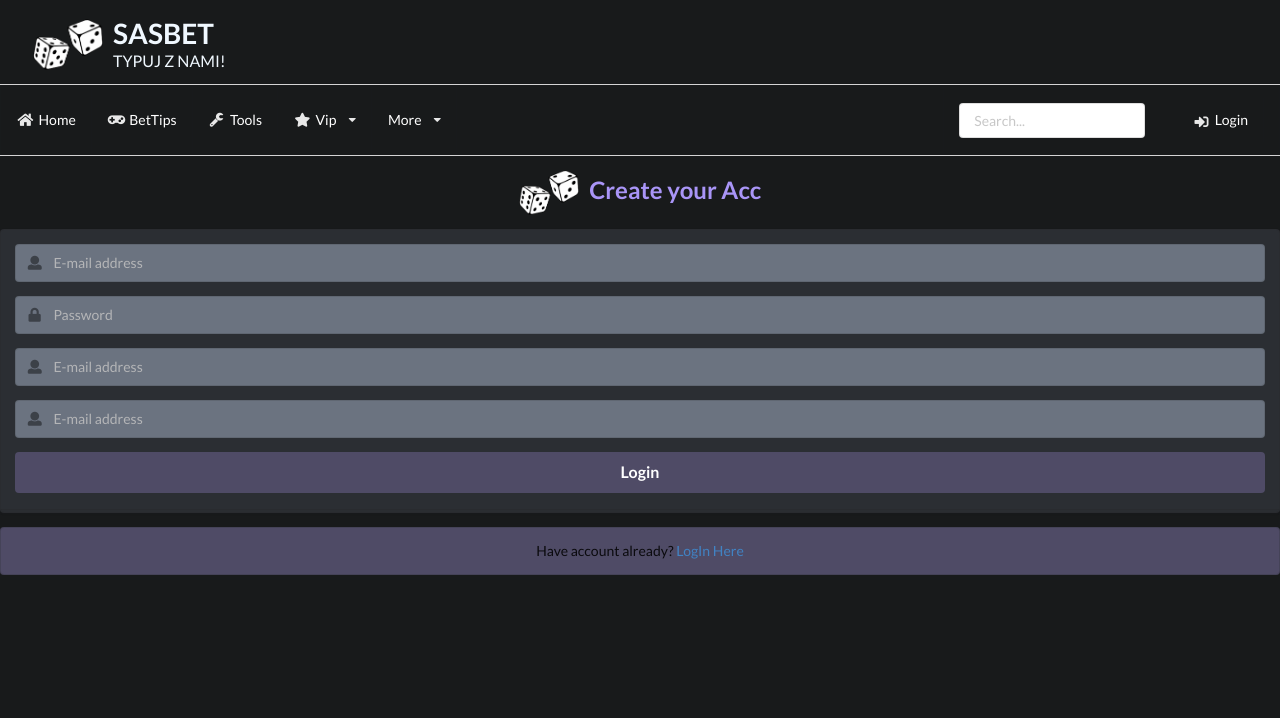
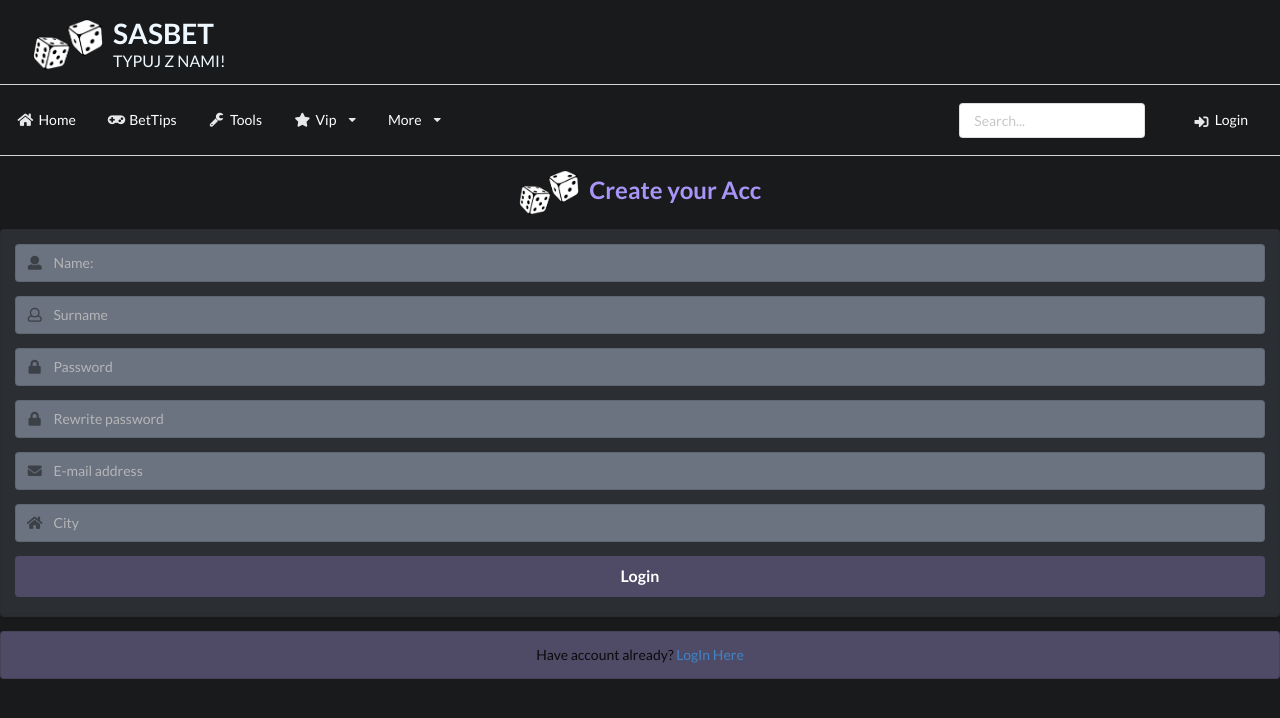
Before and after one commit to udaceue/betTipsAppv2, a React (Create React App) app in the folder client/: page /SignUp in a window 1280 px wide. Shown: the top 718 px of the page. Built offline with nearby package versions, Linux system fonts and the light colour scheme.

Commit message:
added basic fields in  signUp component to register user

```diff
--- a/client/src/components/SignUp.jsx
+++ b/client/src/components/SignUp.jsx
@@ -28,8 +28,19 @@ function SignUp() {
                 <i className="user icon" />
                 <input
                   type="text"
-                  name="email"
-                  placeholder="E-mail address"
+                  name="name"
+                  placeholder="Name:"
+                />
+              </div>
+            </div>
+
+            <div className="field">
+              <div className="ui left icon input">
+                <i className="user outline icon" />
+                <input
+                  type="text"
+                  name="surname"
+                  placeholder="Surname"
                 />
               </div>
             </div>
@@ -45,7 +56,17 @@ function SignUp() {
             </div>
             <div className="field">
               <div className="ui left icon input">
-                <i className="user icon" />
+                <i className="lock icon" />
+                <input
+                  type="password"
+                  name="rewritePassword"
+                  placeholder="Rewrite password"
+                />
+              </div>
+            </div>
+            <div className="field">
+              <div className="ui left icon input">
+                <i className="mail icon" />
                 <input
                   type="text"
                   name="email"
@@ -55,11 +76,11 @@ function SignUp() {
             </div>
             <div className="field">
               <div className="ui left icon input">
-                <i className="user icon" />
+                <i className="home icon" />
                 <input
                   type="text"
-                  name="email"
-                  placeholder="E-mail address"
+                  name="city"
+                  placeholder="City"
                 />
               </div>
             </div>
```
